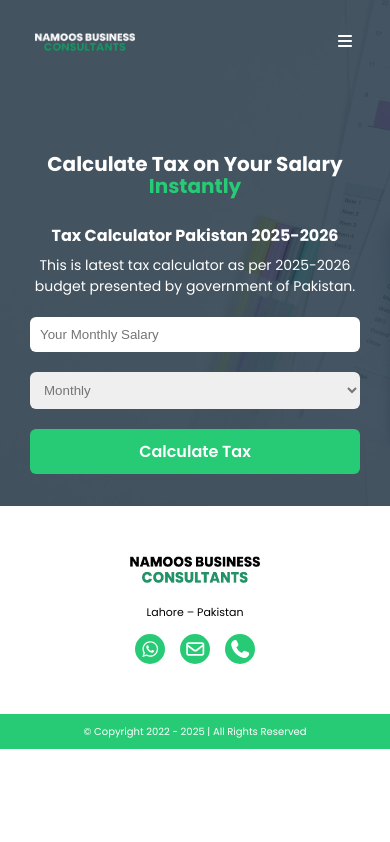
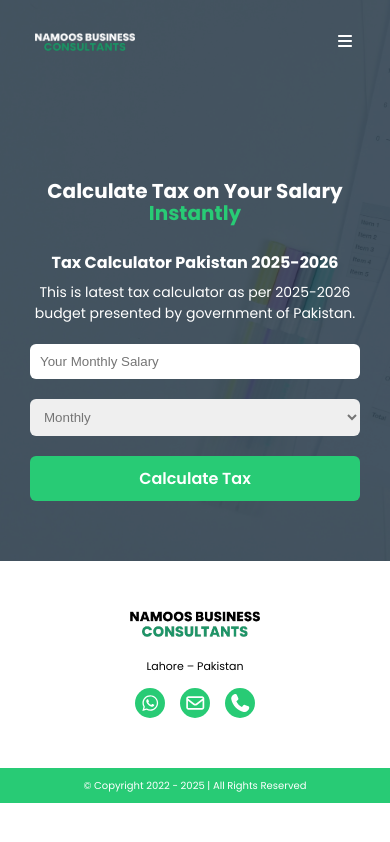
Before and after one commit to hassammd/namoos-consultants, a React (Vite) app: page /tax_calculator in a window 390 px wide. Built offline with nearby package versions, Linux system fonts and the light colour scheme.

Commit message:
responsiveness

```diff
--- a/src/Components/TaxCalculator/TaxCalculator.module.css
+++ b/src/Components/TaxCalculator/TaxCalculator.module.css
@@ -2,7 +2,7 @@
   color: var(--primary-color);
 }
 .TaxCalculator_section {
-  padding: 120px 0px;
+  padding: 378px 0px;
 }
 
 .TaxCalculator_wrapper h2 {
@@ -160,7 +160,7 @@
     font-size: 14px;
   }
   .TaxCalculator_section {
-    padding: 90px 0px 0px;
+    padding: 204px 0px 100px;
   }
   .tax_box div {
     display: flex;
--- a/src/Pages/TaxCalculate/TaxCalculater.module.css
+++ b/src/Pages/TaxCalculate/TaxCalculater.module.css
@@ -4,7 +4,6 @@
   background-repeat: no-repeat;
   background-size: cover;
   z-index: 999;
-  height: 100vh;
   width: auto;
   background-position: center;
   display: flex;
@@ -23,16 +22,9 @@
 }
 
 @media screen and (max-width: 991px) {
-  .TaxCalculate {
-    height: 60vh;
-  }
 }
 
 @media screen and (max-width: 767px) {
-  .TaxCalculate {
-    max-height: auto;
-  }
-
   .tax_box {
     margin-bottom: 30px;
   }
```
Also changed, not shown: 1 other file (tests, documents, lock files or other folders).
